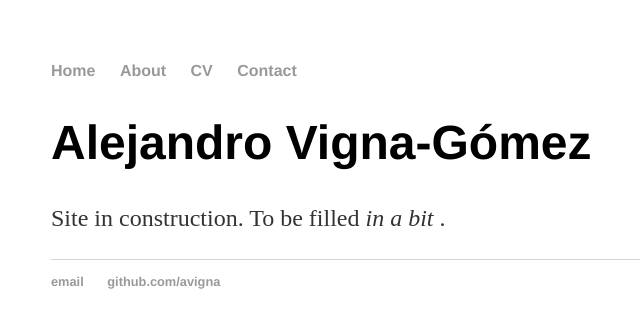
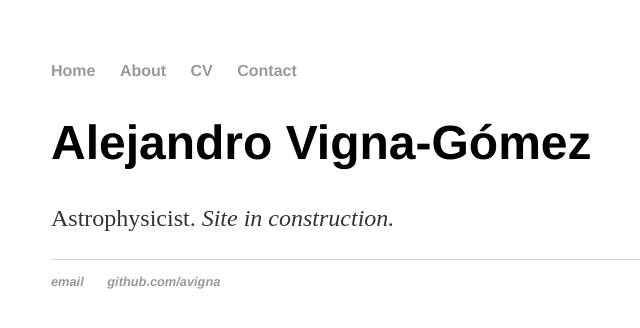
Before and after one commit to avigna/avigna.github.io, a Jekyll site: the page built from index.html, in a window 1280 px wide. Shown: the top 328 px of the page, without its empty margins (141-781 px from the left). Built offline with Jekyll 4.4.1, drawn with Linux system fonts in a browser that asks for light colours.

Commit message:
Update index.html

```diff
--- a/index.html
+++ b/index.html
@@ -5,5 +5,5 @@ title: Alejandro Vigna-Gómez
 
 		<div class="blurb">
 			<h1>Alejandro Vigna-Gómez</h1>
-			<p>Site in construction. To be filled <em> in a bit </em>.
+			<p>Astrophysicist. <em> Site in construction. <em>
 		</div>
```
